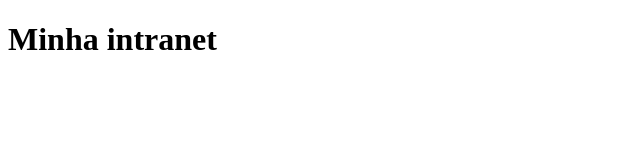
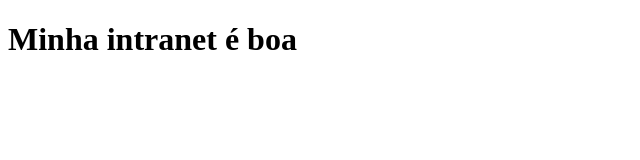
Before and after one commit to janioroberto/projetos_git, a plain HTML site: page intranet/index.html in a window 1280 px wide. Shown: the whole page, without its empty margins (0-640 px from the left). Drawn offline with Linux system fonts and the light colour scheme.

Commit message:
atualizacao do index.html

```diff
--- a/intranet/index.html
+++ b/intranet/index.html
@@ -9,7 +9,7 @@
     <script src='main.js'></script>
 </head>
 <body>
-    <h1>Minha intranet</h1>
+    <h1>Minha intranet é boa</h1>
 
 </body>
 </html>
```
